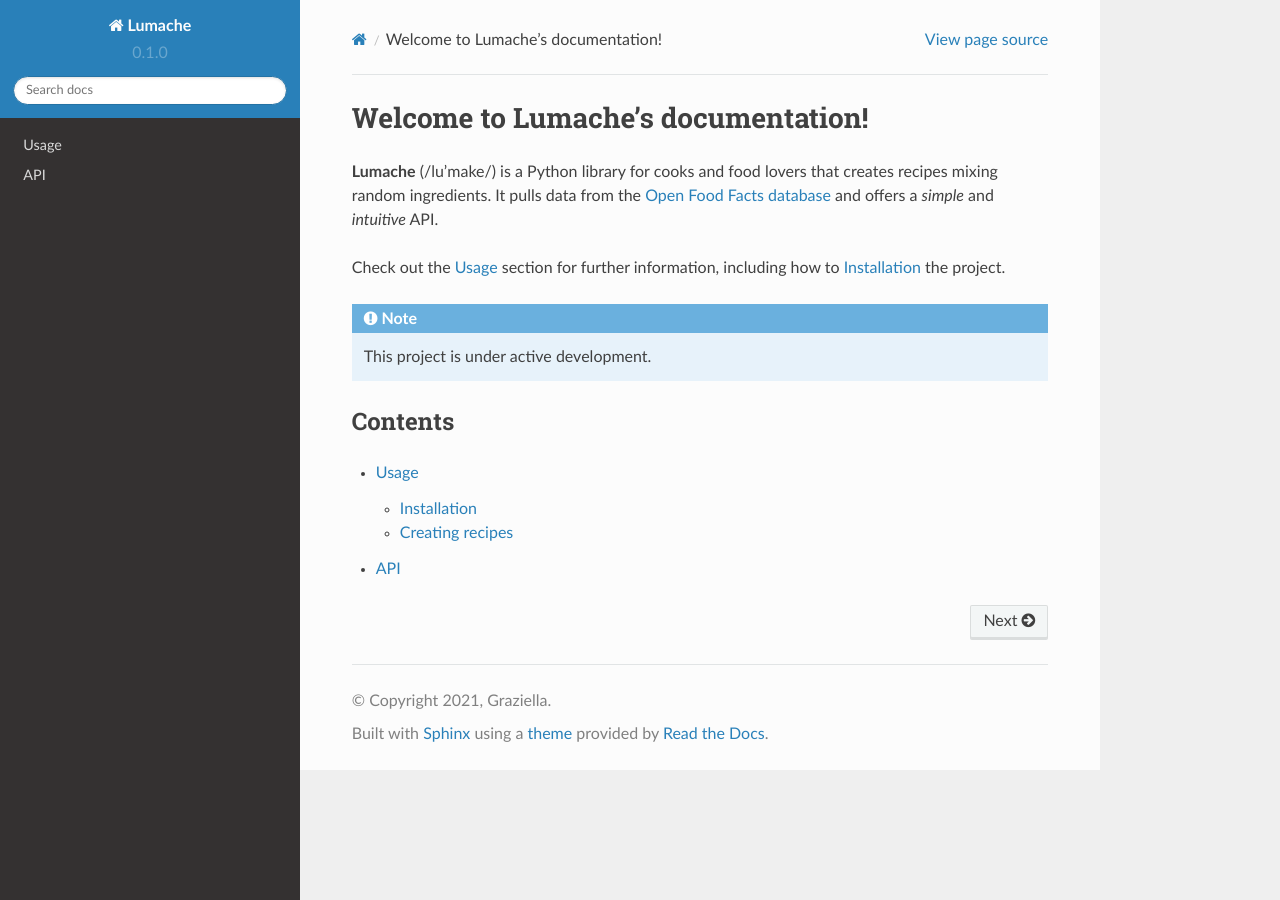
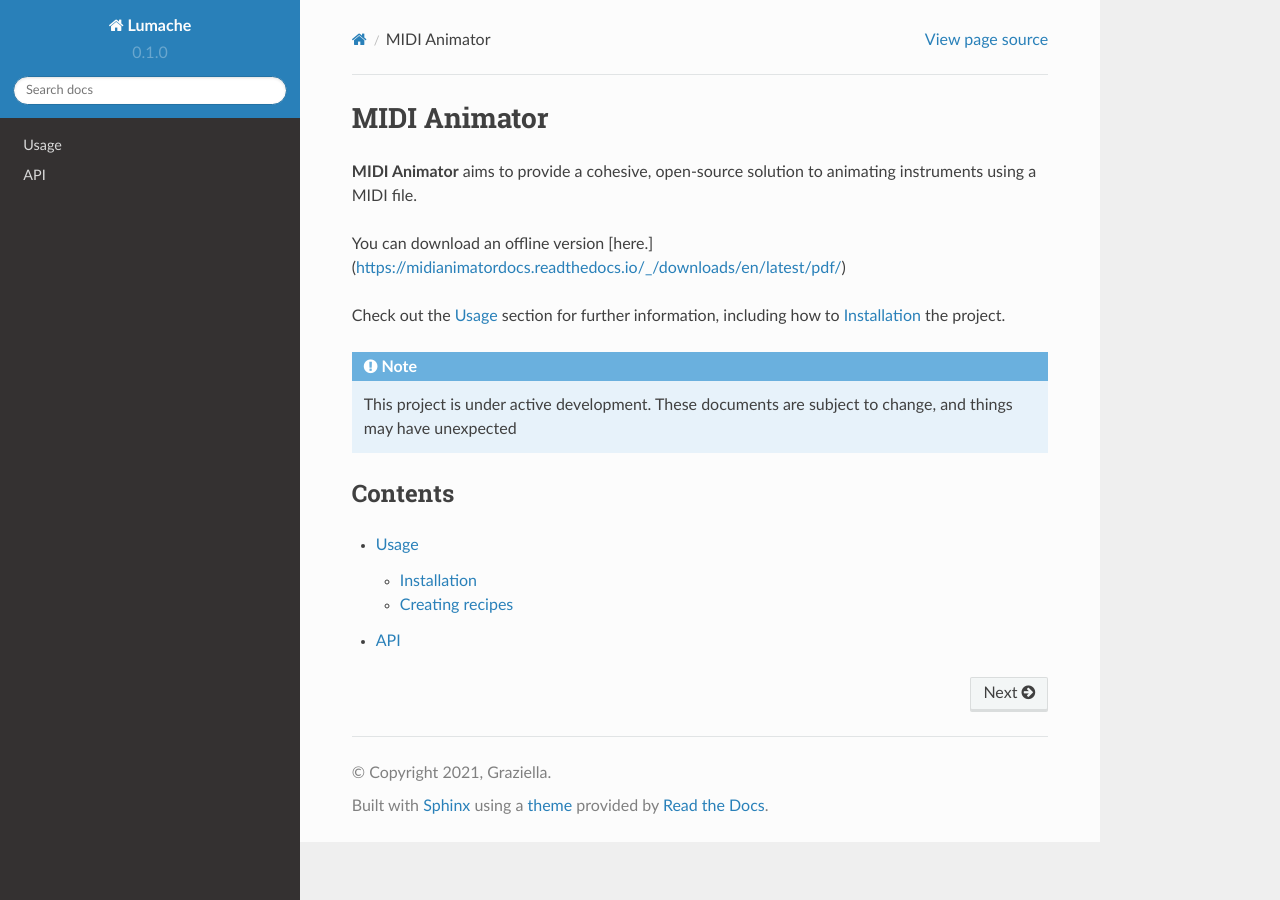
Before and after one commit to jamesa08/MIDIAnimatorDocs, a Sphinx documentation site: the page built from docs/source/index.rst, in a window 1280 px wide. Built offline with Sphinx 7.4.7 and the Read the Docs theme 2.0.0, drawn with Linux system fonts in a browser that asks for light colours.

```diff
--- a/docs/source/index.rst
+++ b/docs/source/index.rst
@@ -1,17 +1,16 @@
-Welcome to Lumache's documentation!
+MIDI Animator
 ===================================
 
-**Lumache** (/lu'make/) is a Python library for cooks and food lovers
-that creates recipes mixing random ingredients.
-It pulls data from the `Open Food Facts database <https://world.openfoodfacts.org/>`_
-and offers a *simple* and *intuitive* API.
+**MIDI Animator** aims to provide a cohesive, open-source solution to animating instruments using a MIDI file.
+
+You can download an offline version [here.](https://midianimatordocs.readthedocs.io/_/downloads/en/latest/pdf/)
 
 Check out the :doc:`usage` section for further information, including
-how to :ref:`installation` the project.
+how to :ref:`install` the project.
 
 .. note::
 
-   This project is under active development.
+   This project is under active development. These documents are subject to change, and things may have unexpected
 
 Contents
 --------
--- a/docs/source/usage.rst
+++ b/docs/source/usage.rst
@@ -1,7 +1,7 @@
 Usage
 =====
 
-.. _installation:
+.. _install:
 
 Installation
 ------------
```
Also changed, not shown: README.rst (+3 -7 lines), 1 other file.
